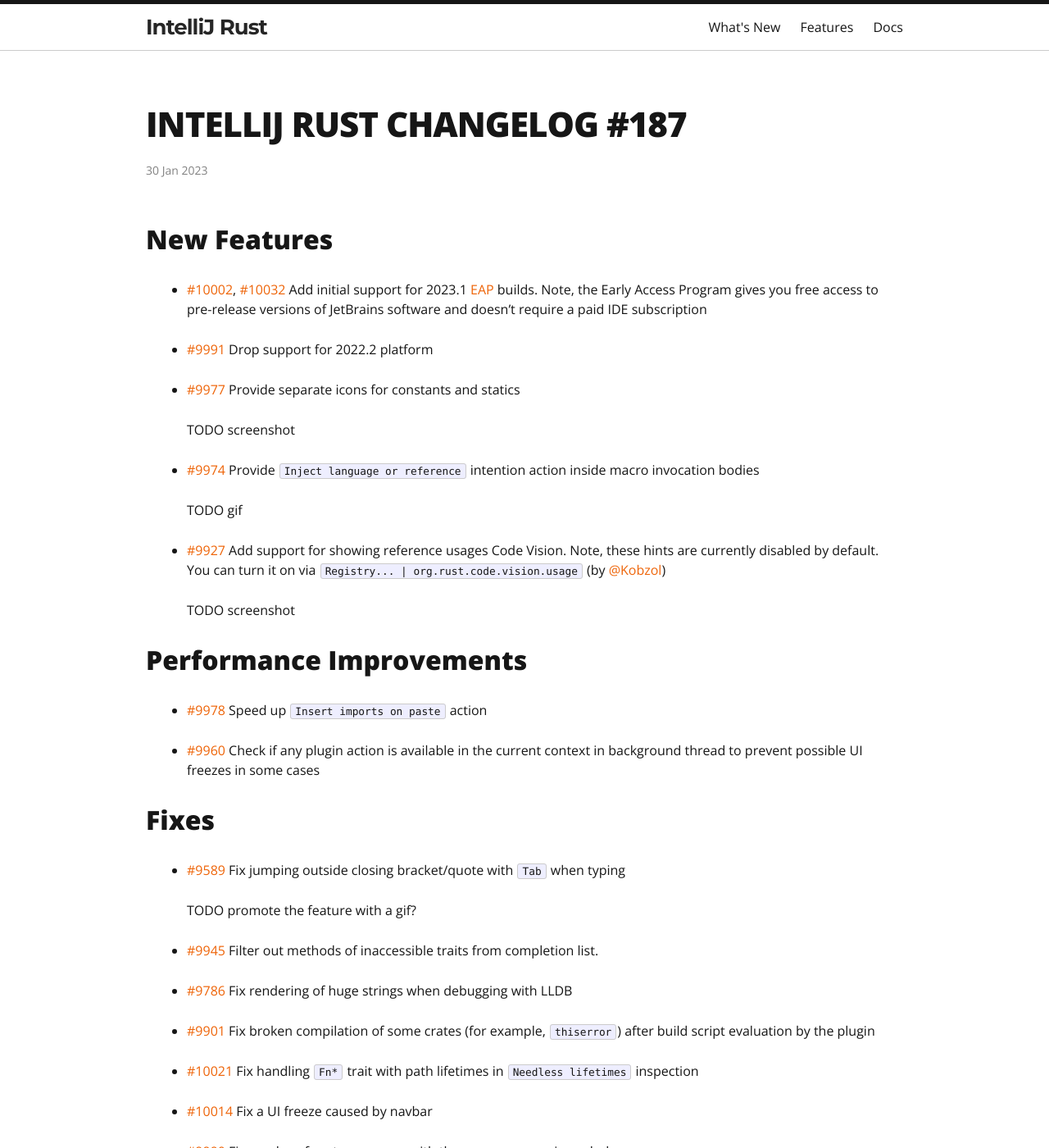
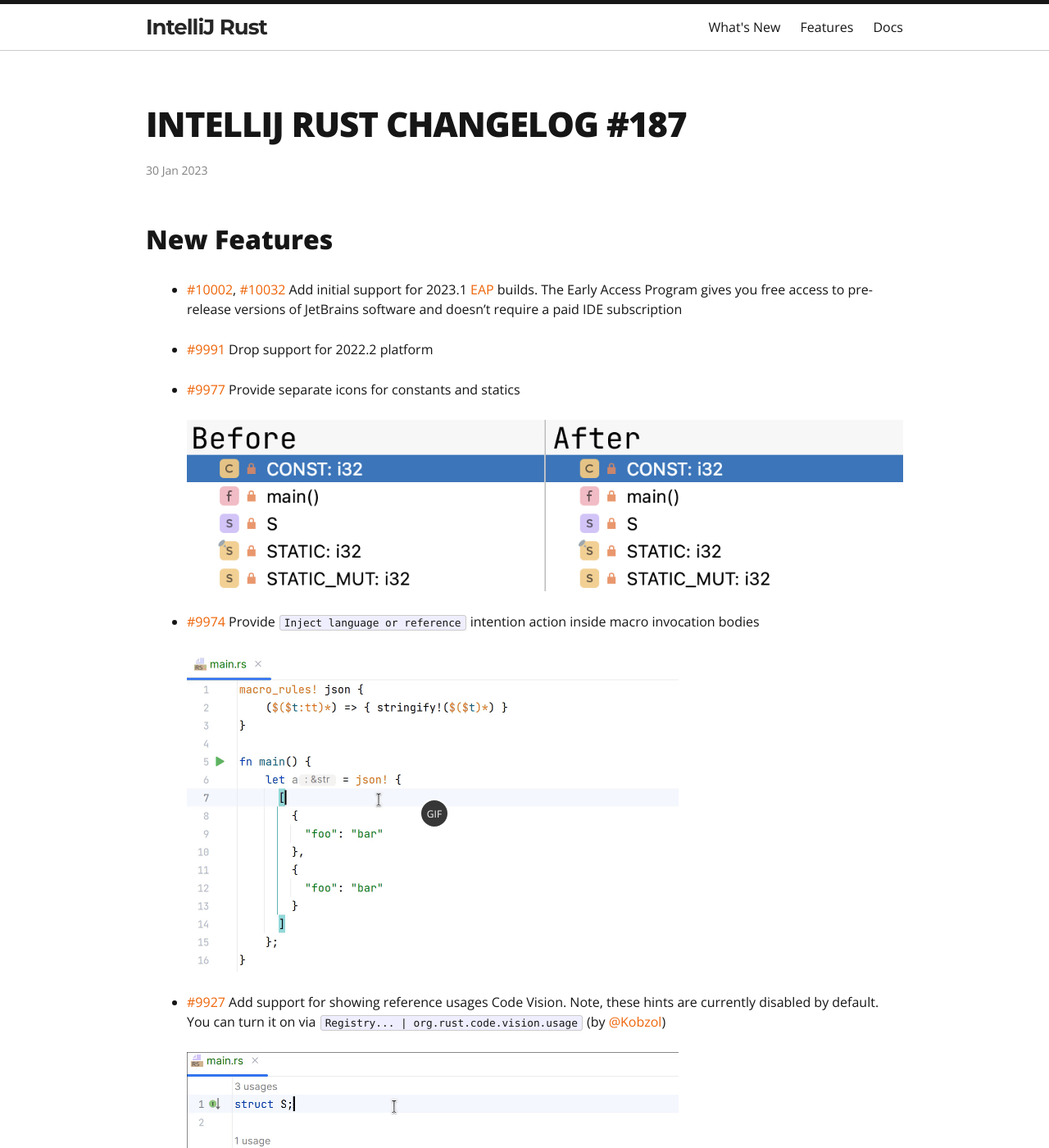
Before and after one commit to intellij-rust/intellij-rust.github.io, a Jekyll site: the page built from _posts/2023-01-30-changelog-187.markdown, in a window 1280 px wide and 1400 px high. Shown: the whole window at 82% size. Built offline with Jekyll 4.4.1, drawn with Linux system fonts in a browser that asks for light colours; nearby versions of some CDN libraries; some web fonts are replaced.

Commit message:
Add gifs

```diff
--- a/_posts/2023-01-30-changelog-187.markdown
+++ b/_posts/2023-01-30-changelog-187.markdown
@@ -8,23 +8,23 @@
 ## New Features
 
 * [#10002], [#10032] Add initial support for 2023.1 [EAP](https://www.jetbrains.com/resources/eap/) builds.
-  Note, the Early Access Program gives you free access to pre-release versions of JetBrains software
+  The Early Access Program gives you free access to pre-release versions of JetBrains software
   and doesn't require a paid IDE subscription
 
 * [#9991] Drop support for 2022.2 platform
 
 * [#9977] Provide separate icons for constants and statics
 
-  TODO screenshot
+  <img src="/assets/posts/changelog-187/new_const_icon_2.png" width="1044px"/>
 
 * [#9974] Provide `Inject language or reference` intention action inside macro invocation bodies
 
-  TODO gif
+  {% include gif-img.html path="/assets/posts/changelog-187/inject_macro" w="600px" %}
 
 * [#9927] Add support for showing reference usages Code Vision. Note, these hints are currently disabled by default.
   You can turn it on via `Registry... | org.rust.code.vision.usage` (by [@Kobzol])
 
-  TODO screenshot
+  {% include gif-img.html path="/assets/posts/changelog-187/code_vision_uses" w="600px" %}
 
 ## Performance Improvements
 
@@ -36,8 +36,6 @@
 ## Fixes
 
 * [#9589] Fix jumping outside closing bracket/quote with `Tab` when typing
-
-  TODO promote the feature with a gif?
 
 * [#9945] Filter out methods of inaccessible traits from completion list.
 
```
Also changed, not shown: assets/posts/changelog-187/code_vision_uses.gif (added), assets/posts/changelog-187/code_vision_uses.png (added), assets/posts/changelog-187/inject_macro.gif (added), assets/posts/changelog-187/inject_macro.png (added), assets/posts/changelog-187/new_const_icon_2.png (added).
